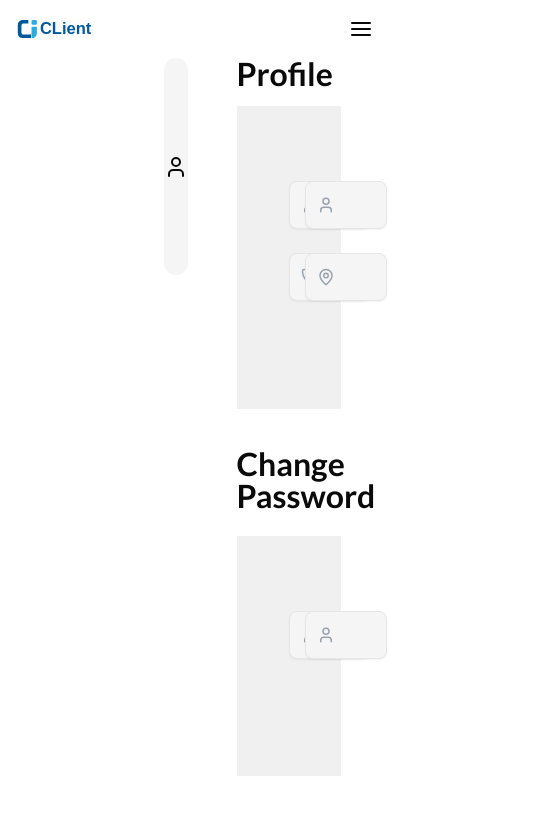
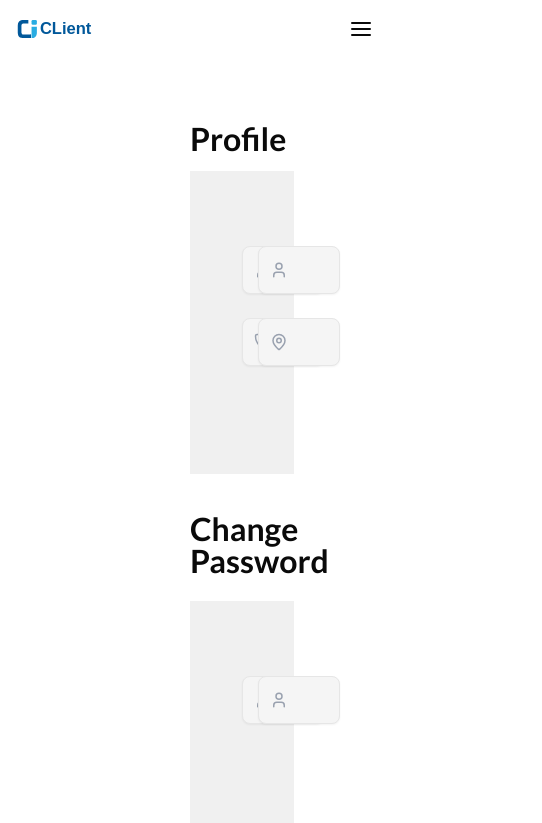
Before and after one commit to TESHU21/learning-management-system, a React (Vite) app in the folder frontend/: page /settings in a window 390 px wide. Shown: the top 823 px of the page, 542 px wide, since content can reach past the window. Built offline with nearby package versions, Linux system fonts and the light colour scheme; a web font is replaced by a local one.

Commit message:
Integrate Different Tabs To Portal

```diff
--- a/frontend/package.json
+++ b/frontend/package.json
@@ -4,7 +4,7 @@
   "version": "0.0.0",
   "type": "module",
   "scripts": {
-    "dev": "vite --port 3000",
+    "dev": "vite ",
     "build": "vite build",
     "lint": "eslint .",
     "preview": "vite preview"
--- a/frontend/src/pages/portal/Portal.jsx
+++ b/frontend/src/pages/portal/Portal.jsx
@@ -1,5 +1,8 @@
 import React from 'react'
 import { Tabs, TabsContent, TabsList, TabsTrigger } from "@/components/ui/tabs"
+import Dashboard from './dashboard/Dashboard'
+import Settings from './settings/Settings'
+import Invoices from './invoices/Invoices'
 
 const Portal = () => {
   return (
@@ -17,11 +20,11 @@ const Portal = () => {
         </div>
 
         {/* Tabs content below the blue background */}
-        <div className="mt-4">
-          <TabsContent value="dashboard">Make a Dash Board Here.</TabsContent>
-          <TabsContent value="settings">Make Setting .</TabsContent>
+        <div className="mt-4 w-full">
+          <TabsContent value="dashboard"><Dashboard/></TabsContent>
+          <TabsContent value="settings"><Settings/></TabsContent>
           <TabsContent value="message">Make changes Message.</TabsContent>
-          <TabsContent value="invoices">Invoices.</TabsContent>
+          <TabsContent value="invoices"><Invoices/></TabsContent>
         </div>
       </Tabs>
     </div>
--- a/frontend/src/pages/portal/settings/Settings.jsx
+++ b/frontend/src/pages/portal/settings/Settings.jsx
@@ -7,12 +7,12 @@ import { Button } from '@/components/ui/button'
 
 const Settings = () => {
   return (
-    <div className=' flex justify-center px-[200px] gap-[49px]'>
-      <div className= ' flex items-center justify-center w-[217px] h-[217px] rounded-full bg-[#F5F5F5]'>
-        {/* <img src=alt="Profile Image"  className=' rounded-full w-10 h-10'/> */}
-        <User className=''/>
+    <div className=' flex justify-center px-[170px] gap-[40px]'>
+      <div className= ' flex  justify-center mt-[65px] '>
+        <img src="" className=' rounded-full   bg-[#F5F5F5] w-[150px] h-[150px]'/>
+
       </div>
-      <div className=' w-full md:w-[775px]   '>
+      <div className=' w-full md:w-[775px] mt-[65px]  '>
         <div className="">
           <h4 className='mb-4 font-lato text-[32px] leading-8 font-bold'>Profile</h4>
           <div className='bg-[#f0f0f0] px-[52px] pt-[67px] pb-[84px]' >
```
